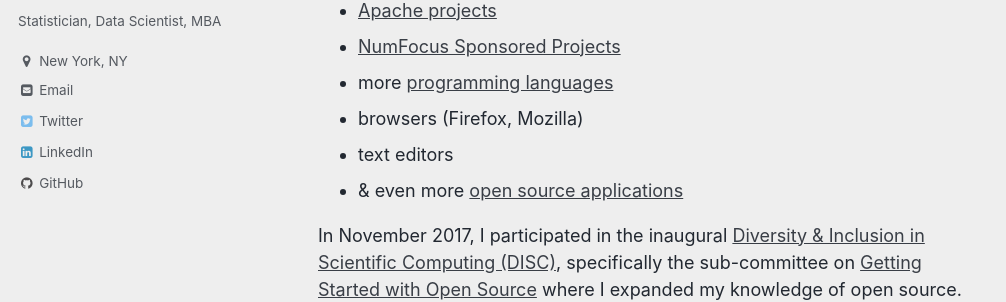
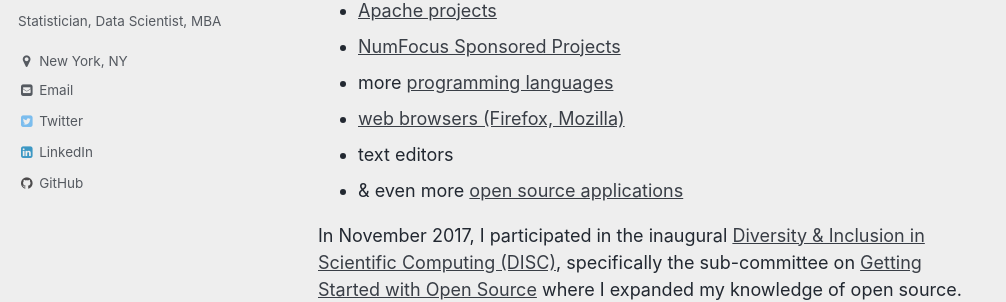
Before and after one commit to reshamas/reshamas.github.io, a Jekyll site: the page built from _posts/2018-04-07-how-i-unknowingly-contributed-to-open-source.md, in a window 1280 px wide and 900 px high, scrolled down 1142 px. Shown: the part 152-454 px from the top of the window, without its empty margins (0-1006 px from the left). Built offline with Jekyll 4.4.1, drawn with Linux system fonts in a browser that asks for light colours; emoji names are drawn with the system emoji font; comment, search, counter and statistics services are not loaded.

Commit message:
Update 2018-04-07-how-i-unknowingly-contributed-to-open-source.md

```diff
--- a/_posts/2018-04-07-how-i-unknowingly-contributed-to-open-source.md
+++ b/_posts/2018-04-07-how-i-unknowingly-contributed-to-open-source.md
@@ -17,7 +17,7 @@
 - [Apache projects](https://projects.apache.org/projects.html?name)
 - [NumFocus Sponsored Projects](https://www.numfocus.org/sponsored-projects)
 - more [programming languages](https://github.com/collections/programming-languages)
-- browsers (Firefox, Mozilla)
+- [web browsers (Firefox, Mozilla)](http://www.linuxandubuntu.com/home/best-open-source-web-browsers)
 - text editors
 - & even more [open source applications](https://opensource.com/resources/projects-and-applications)
 
```
